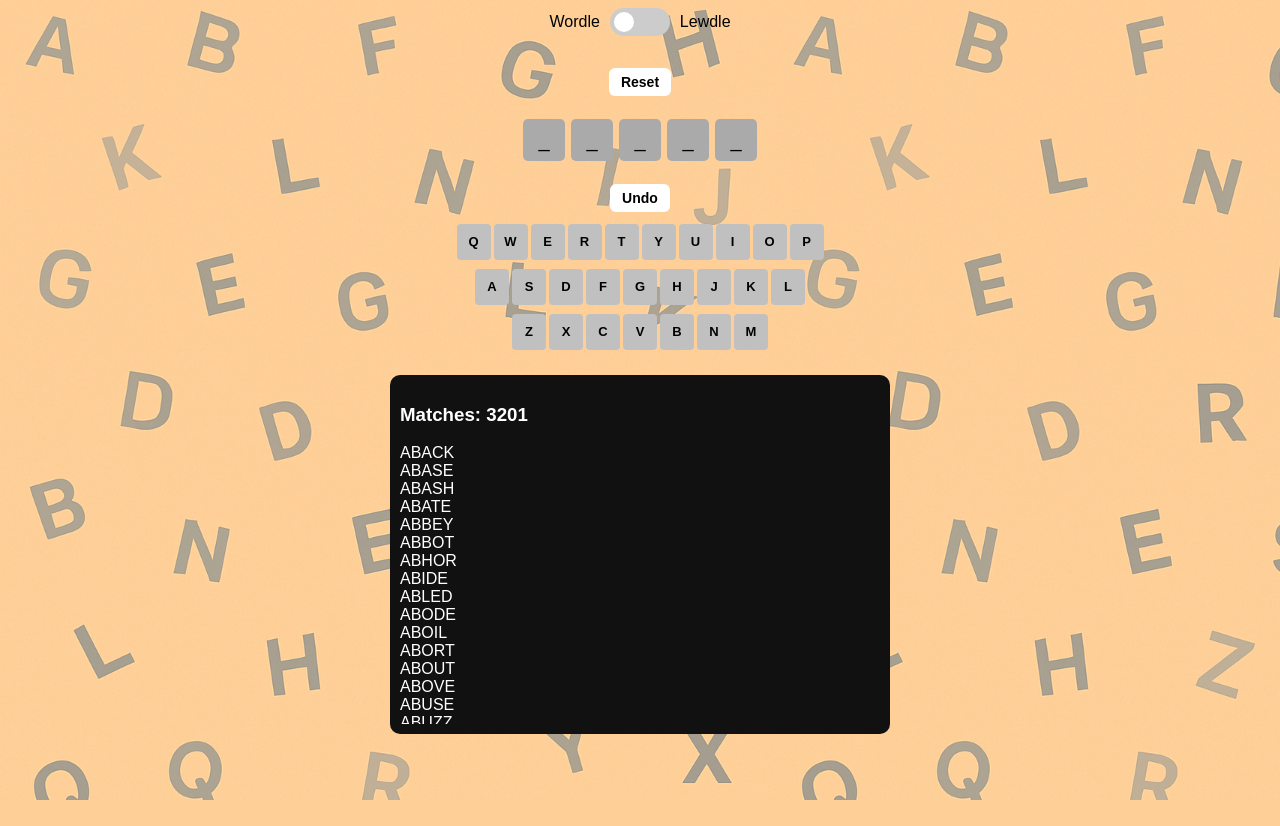
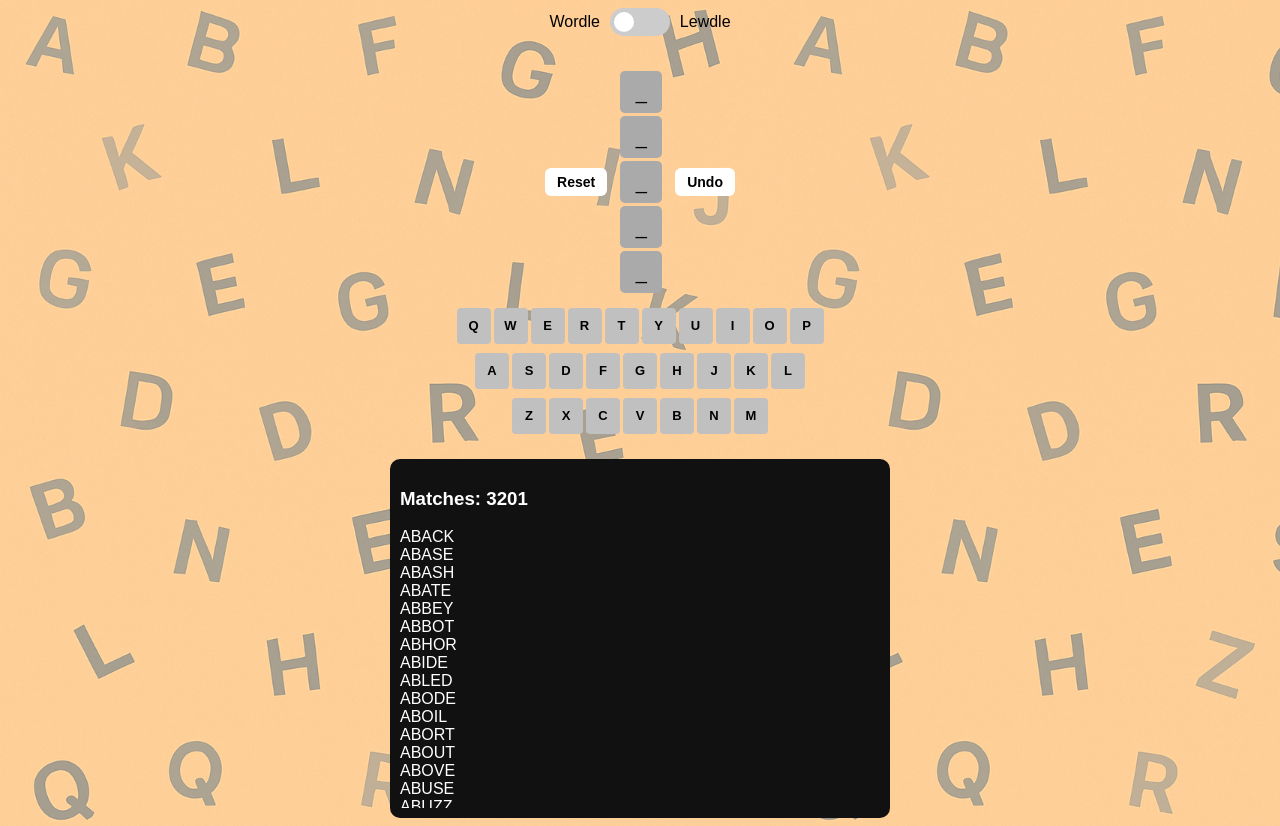
Before and after one commit to ei900/Wordle_Solver, a Flask app: page / in a window 1280 px wide. Before the commit the page ends 800 px from the top, so only its background shows below. Run offline with Flask 3, Linux system fonts and the light colour scheme.

Commit message:
Update index.html

```diff
--- a/templates/index.html
+++ b/templates/index.html
@@ -99,10 +99,10 @@
       display: none;
     }
 
-    .tiles {
+    .tiles-row {
       display: flex;
+      align-items: center;
       justify-content: center;
-      flex-wrap: wrap;
       margin: 10px 0;
     }
 
@@ -184,7 +184,10 @@
       border-radius: 6px;
       cursor: pointer;
       font-weight: bold;
-      margin: 10px;
+    }
+
+    .side-btn {
+      margin: 0 10px;
     }
   </style>
 </head>
@@ -208,11 +211,11 @@
     </div>
   </div>
 
-  <button class="btn" onclick="resetAll()">Reset</button>
-
-  <div class="tiles" id="tiles"></div>
-
-  <button class="btn" onclick="undoLast()">Undo</button>
+  <div class="tiles-row">
+    <button class="btn side-btn" onclick="resetAll()">Reset</button>
+    <div class="tiles" id="tiles"></div>
+    <button class="btn side-btn" onclick="undoLast()">Undo</button>
+  </div>
 
   <div class="keyboard" id="keyboard"></div>
 
```
